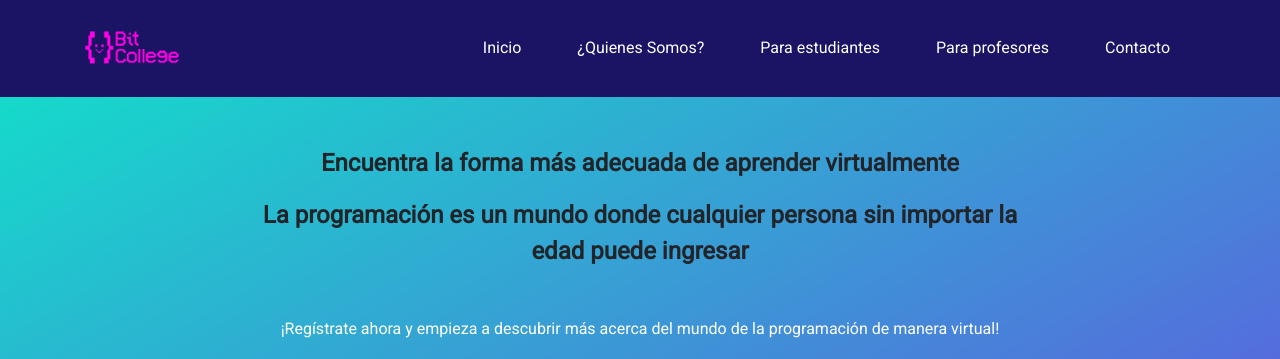
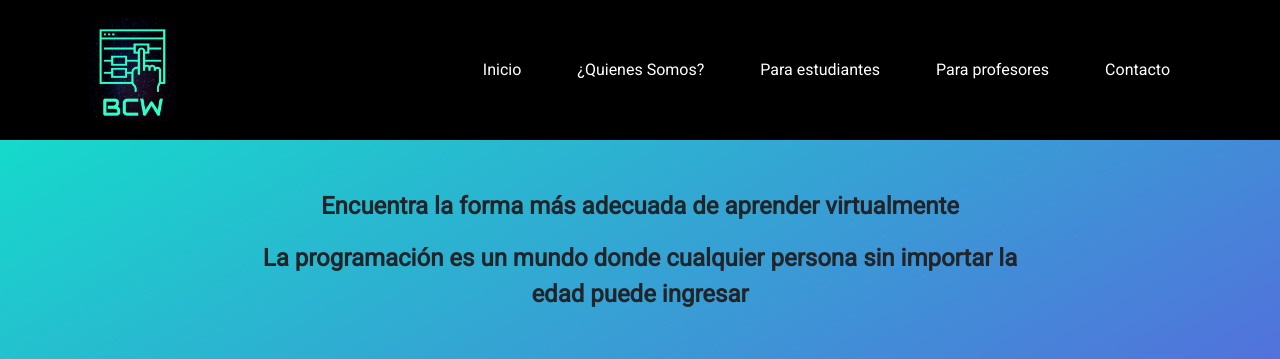
Before and after one commit to Percy-Coding/BitCollegeLandingPage, a plain HTML site: page index.html in a window 1280 px wide. Shown: the top 359 px of the page. Drawn offline with nearby package versions, Linux system fonts and the light colour scheme.

Commit message:
Final V Patrones

```diff
--- a/css/style.css
+++ b/css/style.css
@@ -25,7 +25,8 @@ html,body{
 }
 
 .bg-bit{
-    background-color: #1b1464;
+    /*background-color: #1b1464;*/
+    background-color: black;
 }
 
 .img-box{
--- a/index.html
+++ b/index.html
@@ -18,7 +18,7 @@
     <nav class="navbar navbar-expand-lg sticky-top navbar-dark navbar-bit bg-bit">
       <div class="container">
         <a class="navbar-brand" href="#">
-            <img src="Resources/Logo.png" alt="Logo" width="100rem">
+            <img src="Resources/LogoMakr-44ZowP.png" alt="Logo" width="100rem">
         </a>
         <button
           class="navbar-toggler"
@@ -168,7 +168,7 @@
       <div class="container-fluid text-center">
         <div class="row">
           <div class="col-sm-12 col-md-4">
-            <img src="Resources/Logo.png" alt="logo" width="150rem">
+            <img src="Resources/LogoMakr-44ZowP.png" alt="logo" width="150rem">
             <p>¡Programación y diversión</p>
             <p>van de la mano!</p>
             <a href="https://www.freepik.com/photos/school">School photo created by drobotdean - www.freepik.com</a>
```
Also changed, not shown: Resources/LogoMakr-44ZowP.png (added).
